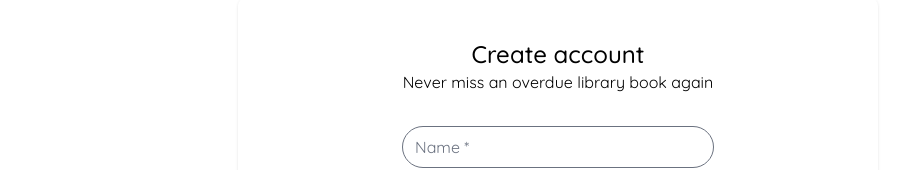
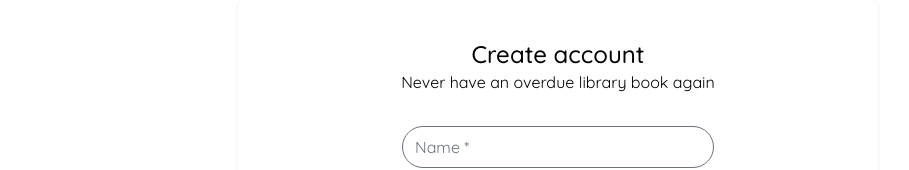
Before and after one commit to vorotyna/read-roster, a React (Create React App) app in the folder client/: page / in a window 1280 px wide. Both pictures are taken after typing "name@example.com", "Sample123" into the empty fields and a click on the button "Create an account". Shown: the part 146-316 px from the top of the page, without its empty margins (82-991 px from the left). Built offline with nearby package versions, Linux system fonts and the light colour scheme.

Commit message:
Modify NewUser header

```diff
--- a/client/src/components/NewUser.jsx
+++ b/client/src/components/NewUser.jsx
@@ -13,7 +13,7 @@ function NewUser({ props }) {
         <section>
           <h2 className="text-center text-2xl	font-medium">Create account</h2>
           <p className="mb-8 text-center">
-            Never miss an overdue library book again
+            Never have an overdue library book again
           </p>
         </section>
         <section className="flex flex-col items-center">
```
